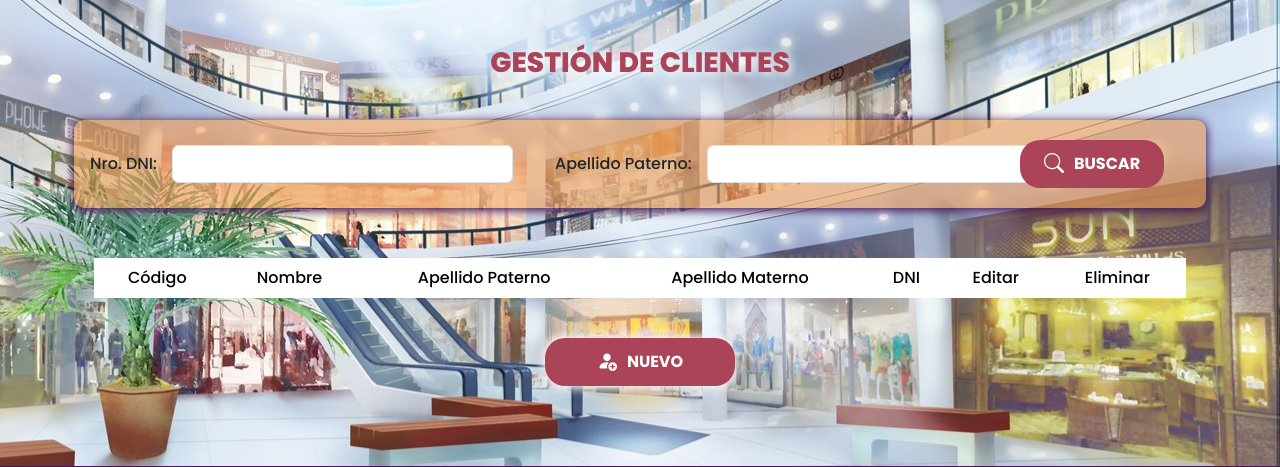
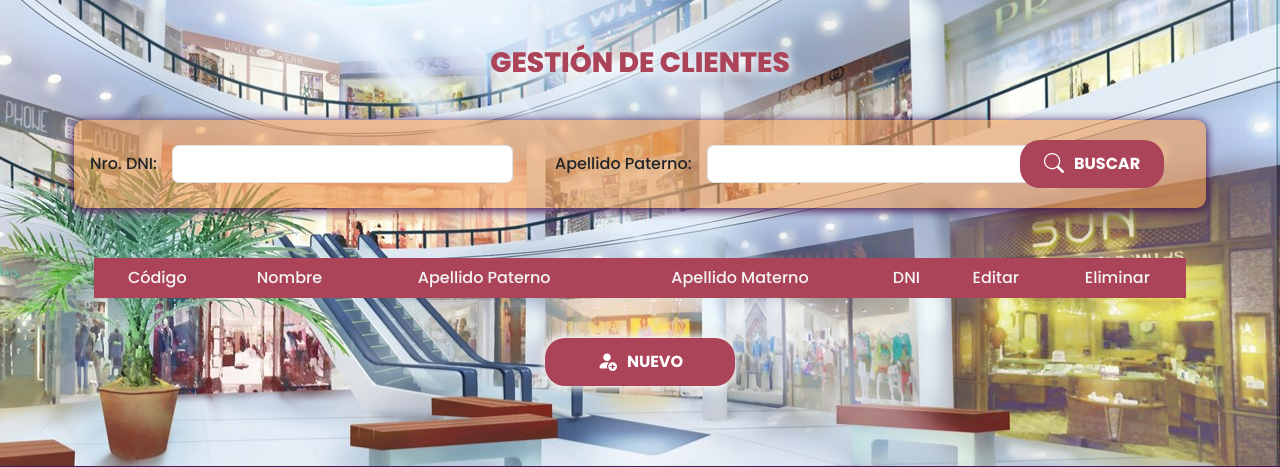
Before and after one commit to raulsr92/Consumo-de-Servicios-API-Rest-de-Java-con-PHP, a PHP site: page /ep4DaeII/gestionClientes.php in a window 1280 px wide. Shown: the part 146-613 px from the top of the page. Run offline with PHP 8.4, Linux system fonts and the light colour scheme; data that the repository does not hold is empty; some web fonts are replaced.

Commit message:
Se cambió el color de la cabecera de la tabla de gestion de clientes

```diff
--- a/css/styles.css
+++ b/css/styles.css
@@ -69,8 +69,6 @@ a{
 }
 
 /* ==================================================Navbar*/
-
-
 
 
 header, nav{
@@ -231,3 +229,10 @@ h1{
 #carousel .overlay .container, #carousel .overlay .container .row{
     height: 100%;
 }
+
+/* ==================================================  Tabla Gestion de clientes */
+
+.cabecera{
+    background-color: #AB4459!important;
+    color: whitesmoke!important;
+}
--- a/editarCliente.php
+++ b/editarCliente.php
@@ -22,13 +22,13 @@
               <div class="collapse navbar-collapse" id="navbarSupportedContent">
                 <ul class="navbar-nav ms-auto mb-2 mb-lg-0 navbar-list">
                   <li class="nav-item">
-                    <a class="nav-link " aria-current="page" href="./index.html">Inicio</a>
+                    <a class="nav-link " aria-current="page" href="./index.php">Inicio</a>
                   </li>
                   <li class="nav-item">
                     <a class="nav-link " aria-current="page" href="">Nosotros</a>
                   </li>
                   <li class="nav-item">
-                    <a class="nav-link " aria-current="page" href="./gestionClientes.html">Clientes</a>
+                    <a class="nav-link " aria-current="page" href="./gestionClientes.php">Clientes</a>
                   </li>
                   <li class="nav-item">
                     <a class="nav-link " aria-current="page" href="#">Proveedores</a>
--- a/gestionClientes.php
+++ b/gestionClientes.php
@@ -26,13 +26,13 @@
         <div class="collapse navbar-collapse" id="navbarSupportedContent">
           <ul class="navbar-nav ms-auto mb-2 mb-lg-0 navbar-list">
             <li class="nav-item">
-              <a class="nav-link " aria-current="page" href="./index.html">Inicio</a>
+              <a class="nav-link " aria-current="page" href="./index.php">Inicio</a>
             </li>
             <li class="nav-item">
               <a class="nav-link " aria-current="page" href="#">Nosotros</a>
             </li>
             <li class="nav-item">
-              <a class="nav-link " aria-current="page" href="./gestionClientes.html">Clientes</a>
+              <a class="nav-link " aria-current="page" href="./gestionClientes.php">Clientes</a>
             </li>
             <li class="nav-item">
               <a class="nav-link " aria-current="page" href="#">Proveedores</a>
@@ -109,14 +109,14 @@
         <table class="table text-center movie--list  table-borderless table-striped main--table">
           <thead>
             <tr>
-              <th scope="col">Código</th>
-              <th scope="col">Nombre</th>
-              <th scope="col">Apellido Paterno</th>
-              <th scope="col">Apellido Materno</th>
-              <th scope="col">DNI</th>
+              <th class="cabecera" scope="col">Código</th>
+              <th class="cabecera" scope="col">Nombre</th>
+              <th class="cabecera" scope="col">Apellido Paterno</th>
+              <th class="cabecera" scope="col">Apellido Materno</th>
+              <th class="cabecera" scope="col">DNI</th>
 
-              <th scope="col" class="movie--list__edit-column">Editar</th>
-              <th scope="col">Eliminar</th>
+              <th class="cabecera" scope="col" class="movie--list__edit-column">Editar</th>
+              <th class="cabecera" scope="col">Eliminar</th>
 
             </tr>
           </thead>
```
